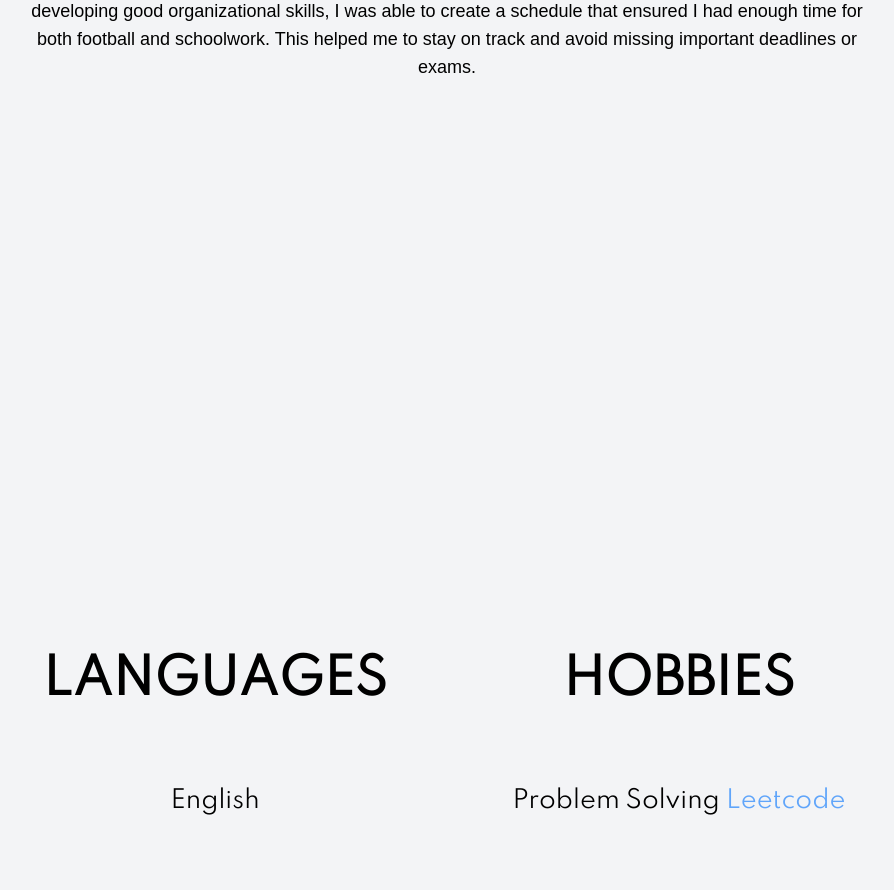
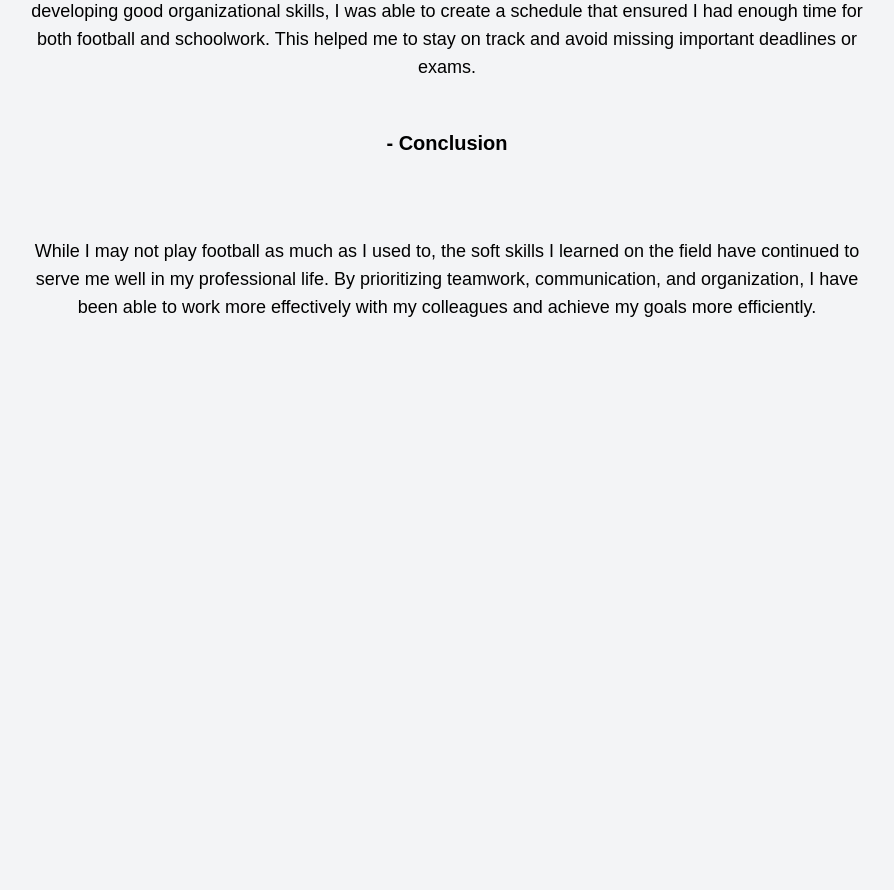
Before and after one commit to theo923/next-ssg-personal-blog, a Next.js app: page /about in a window 1280 px wide. Shown: the part 11000-11890 px from the top of the page, without its empty margins (193-1087 px from the left). Built offline with nearby package versions, Linux system fonts and the light colour scheme; a web font is replaced by a local one.

Commit message:
changes on bio -- Conclusion

```diff
--- a/components/About/SoftSkills.js
+++ b/components/About/SoftSkills.js
@@ -65,6 +65,18 @@ const SoftSkills = ({ forwardRef }) => {
               important deadlines or exams.
             </p>
           </SetIntersectionObserver>
+          <SetIntersectionObserver type={5} direction="left">
+            <h2>- Conclusion</h2>
+          </SetIntersectionObserver>
+          <SetIntersectionObserver type={6} direction="right">
+            <p className="softSkillsDescription">
+              While I may not play football as much as I used to, the soft
+              skills I learned on the field have continued to serve me well in
+              my professional life. By prioritizing teamwork, communication, and
+              organization, I have been able to work more effectively with my
+              colleagues and achieve my goals more efficiently.
+            </p>
+          </SetIntersectionObserver>
         </div>
       </div>
     </>
```
